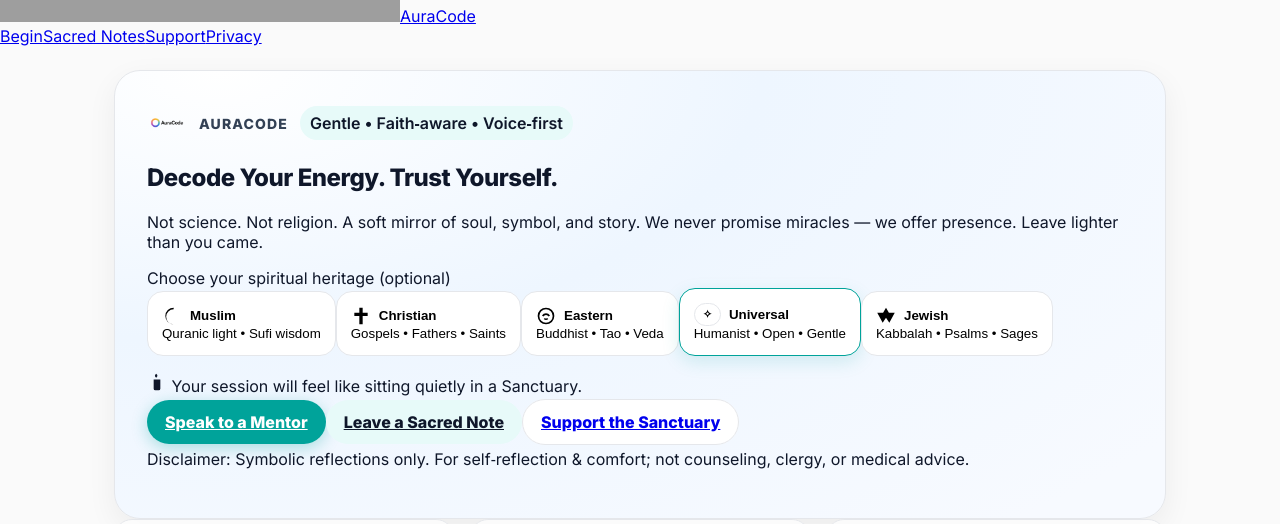
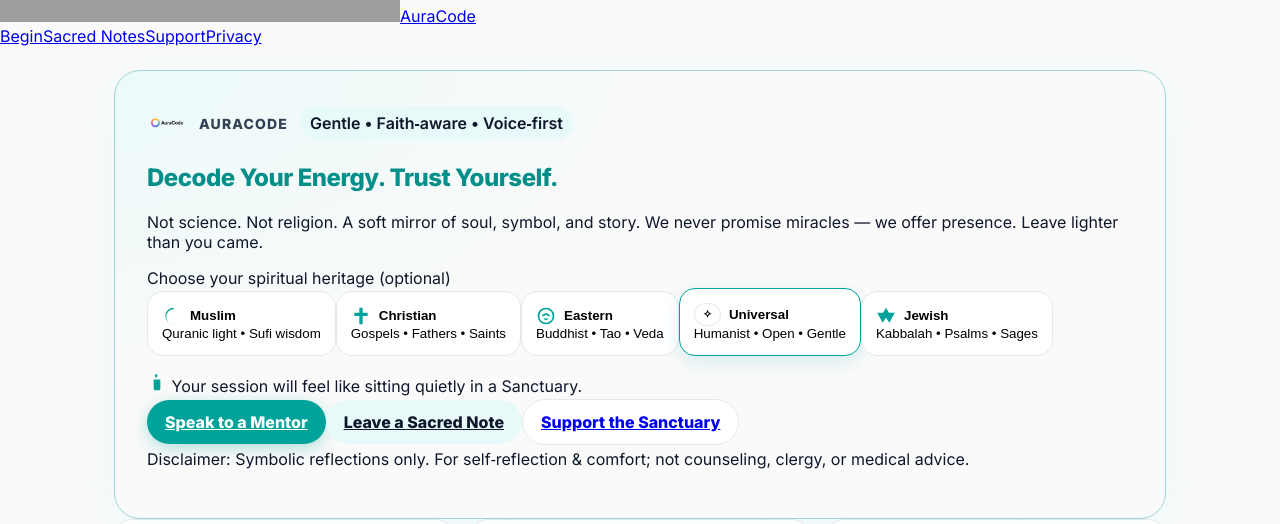
Before and after one commit to danyaffa/Total-iora, a Next.js app: page / in a window 1280 px wide. Shown: the part 278-802 px from the top of the page. Built offline with nearby package versions, Linux system fonts and the light colour scheme; grey boxes are pictures that could not be loaded.

Commit message:
Update globals.css

```diff
--- a/styles/globals.css
+++ b/styles/globals.css
@@ -11,18 +11,39 @@
 .btn:active{transform:translateY(1px)}
 .btn.ghost{background:#fff;border:1px solid #e5e7eb}
 
-/* Hero gradient – neutral base */
-.hero{border-radius:26px;padding:32px;box-shadow:0 10px 30px rgba(2,8,23,.06);border:1px solid #e5e7eb;
-background: radial-gradient(1200px 600px at 10% 0%, #ffffff 0%, #eef6ff 45%, #f7faff 100%);}
-h1{letter-spacing:-.02em}
+/* --- MODIFIED: Hero gradient & atmosphere --- */
+.hero{
+  border-radius:26px;
+  padding:32px;
+  /* Softer, theme-colored shadow and border */
+  box-shadow: 0 10px 40px color-mix(in srgb, var(--accent-soft) 80%, transparent);
+  border: 1px solid color-mix(in srgb, var(--accent) 30%, #e5e7eb);
+  /* Themed radial gradient for a gentle "glow" from the top left */
+  background: radial-gradient(1400px 700px at -10% -5%, color-mix(in srgb, var(--accent-soft) 90%, #fafafa) 0%, #fafafa 50%);
+  /* Smooth transition for background and shadow colors when theme changes */
+  transition: background .5s ease, box-shadow .5s ease, border-color .5s ease;
+}
+
+/* --- MODIFIED: Themed H1 and Icon color --- */
+h1{
+  letter-spacing:-.02em;
+  /* Make the heading a dark, rich shade of the accent color */
+  color: color-mix(in srgb, var(--accent) 85%, #0f172a);
+}
+/* This will color the icon in the "SacredHint" component */
+.hero .icon{
+  color: var(--accent);
+}
 
 /* Path palettes via CSS variables */
 .hero{--accent:#2294ff;--accent-soft:#e7f0ff;--accent-text:#fff;}
-.hero.jewish    {--accent:#1f6fff; --accent-soft:#e7efff;}
+/* --- MODIFIED: Adjusted soft accent colors for a richer glow --- */
+.hero.jewish    {--accent:#1f6fff; --accent-soft:#eaf0ff;}
 .hero.christian {--accent:#c62828; --accent-soft:#fdeaea;}
 .hero.muslim    {--accent:#1b8f3a; --accent-soft:#e7f7ec;}
 .hero.eastern   {--accent:#ff8f00; --accent-soft:#fff2df;}
 .hero.universal {--accent:#00a39a; --accent-soft:#e7faf9;}
+
 
 .accent-chip{display:inline-block;padding:6px 10px;border-radius:999px;background:var(--accent-soft);color:#0f172a;font-weight:600}
 
@@ -36,6 +57,7 @@
 .path-tile{border-radius:16px;border:1px solid #e5e7eb;background:#fff; padding:14px; text-align:left}
 .path-tile.active{border-color:var(--accent); box-shadow:0 6px 18px color-mix(in srgb, var(--accent) 15%, transparent)}
 .path-title{display:flex;align-items:center;gap:8px;font-weight:700}
+/* The existing .icon style is minimal, which is fine */
 .icon{width:20px;height:20px}
 
 /* Logo */
```
